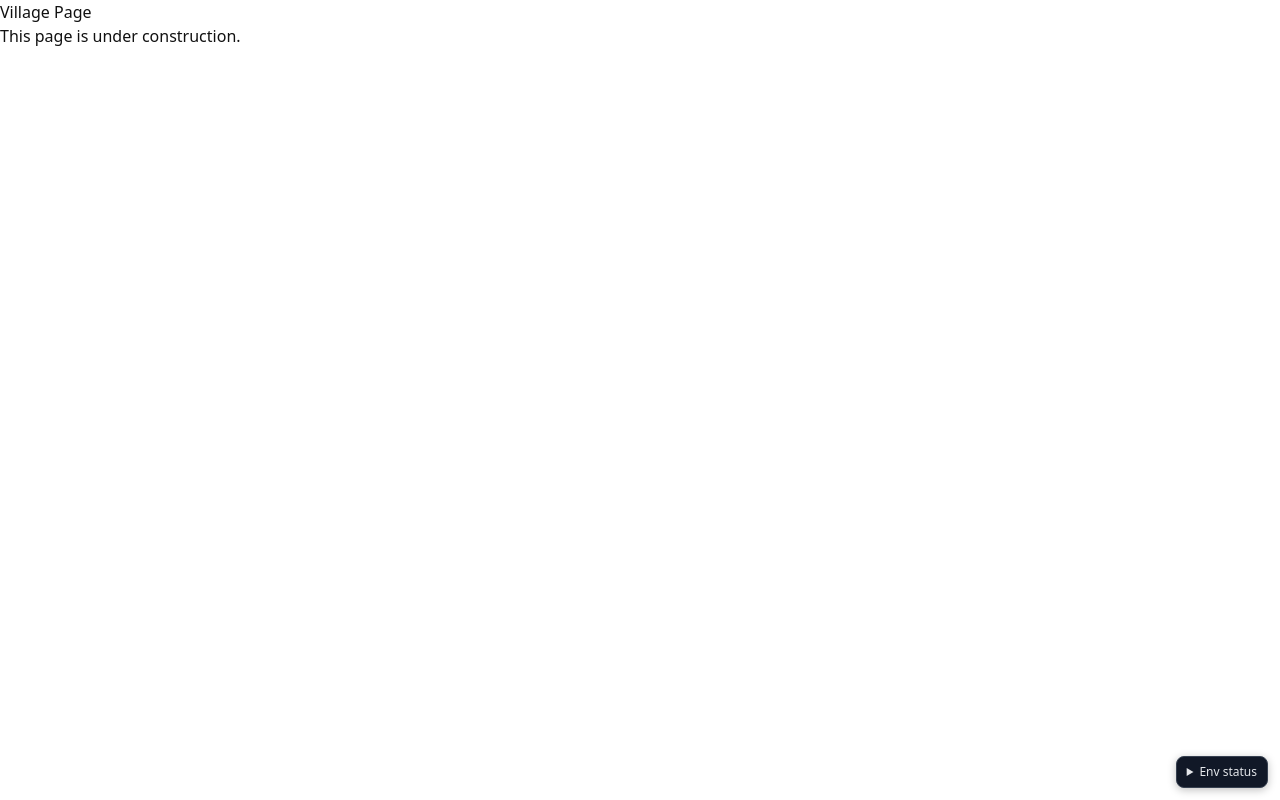
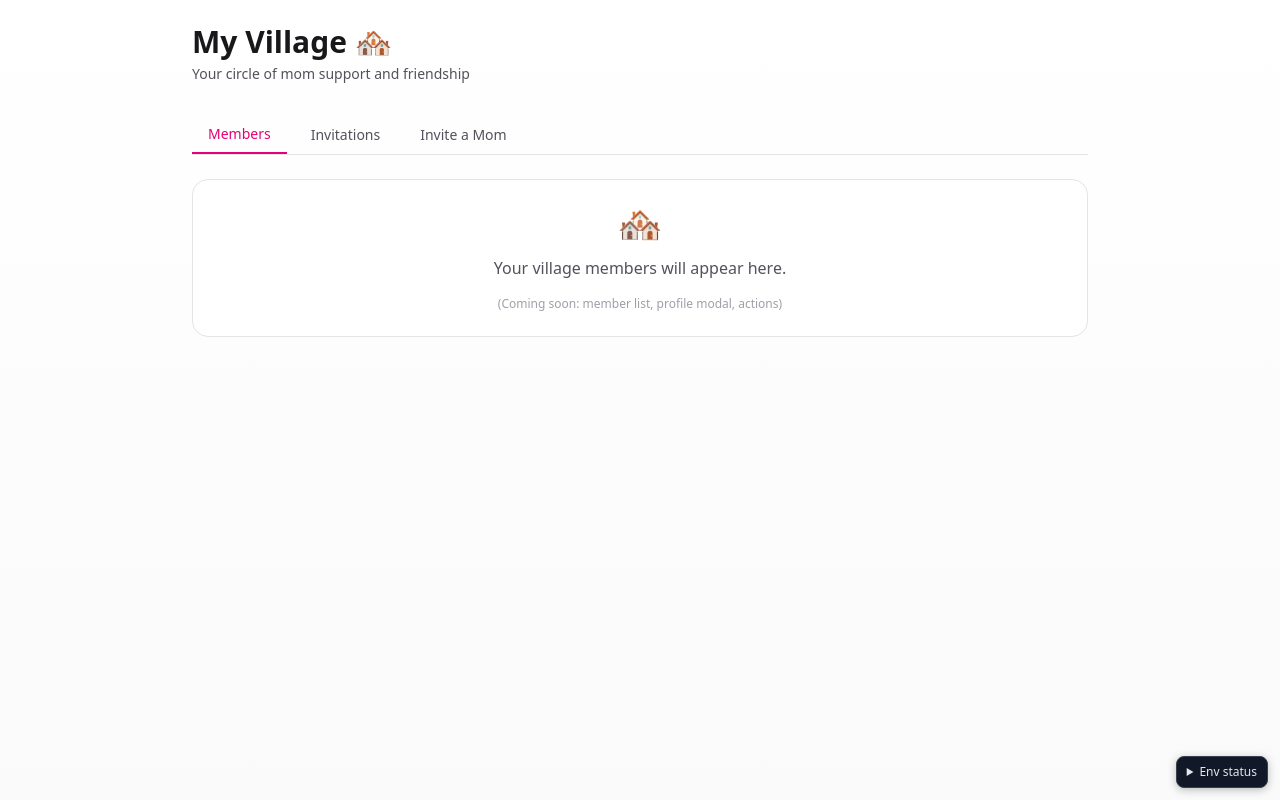
Before and after one commit to kalieaton19-lang/momvillage-frontend, a Next.js app: page /village in a window 1280 px wide. Built offline with nearby package versions, Linux system fonts and the light colour scheme; no server answers.

Commit message:
feat: scaffold My Village page with tabs and placeholders

```diff
--- a/app/village/page.tsx
+++ b/app/village/page.tsx
@@ -1,8 +1,75 @@
+import { useState } from "react";
+
 export default function VillagePage() {
+  const [activeTab, setActiveTab] = useState<'members' | 'invitations' | 'invite'>('members');
+
   return (
-    <div>
-      <h1>Village Page</h1>
-      <p>This page is under construction.</p>
+    <div className="min-h-screen bg-gradient-to-b from-white to-zinc-50 dark:from-black dark:to-zinc-900 p-6">
+      <div className="max-w-4xl mx-auto">
+        <header className="mb-8">
+          <h1 className="text-3xl font-bold text-zinc-900 dark:text-zinc-50">My Village 🏘️</h1>
+          <p className="text-sm text-zinc-600 dark:text-zinc-400 mt-1">
+            Your circle of mom support and friendship
+          </p>
+        </header>
+
+        {/* Tabs */}
+        <div className="mb-6 flex gap-2 border-b border-zinc-200 dark:border-zinc-800 overflow-x-auto">
+          <button
+            onClick={() => setActiveTab('members')}
+            className={`px-4 py-2 font-medium text-sm transition-colors whitespace-nowrap ${
+              activeTab === 'members'
+                ? 'text-pink-600 dark:text-pink-400 border-b-2 border-pink-600 dark:border-pink-400'
+                : 'text-zinc-600 dark:text-zinc-400 hover:text-zinc-900 dark:hover:text-zinc-50'
+            }`}
+          >
+            Members
+          </button>
+          <button
+            onClick={() => setActiveTab('invitations')}
+            className={`px-4 py-2 font-medium text-sm transition-colors whitespace-nowrap ${
+              activeTab === 'invitations'
+                ? 'text-pink-600 dark:text-pink-400 border-b-2 border-pink-600 dark:border-pink-400'
+                : 'text-zinc-600 dark:text-zinc-400 hover:text-zinc-900 dark:hover:text-zinc-50'
+            }`}
+          >
+            Invitations
+          </button>
+          <button
+            onClick={() => setActiveTab('invite')}
+            className={`px-4 py-2 font-medium text-sm transition-colors whitespace-nowrap ${
+              activeTab === 'invite'
+                ? 'text-pink-600 dark:text-pink-400 border-b-2 border-pink-600 dark:border-pink-400'
+                : 'text-zinc-600 dark:text-zinc-400 hover:text-zinc-900 dark:hover:text-zinc-50'
+            }`}
+          >
+            Invite a Mom
+          </button>
+        </div>
+
+        {/* Tab Content */}
+        {activeTab === 'members' && (
+          <div className="bg-white dark:bg-zinc-900 border border-zinc-200 dark:border-zinc-800 rounded-2xl p-6 text-center">
+            <div className="text-4xl mb-3">🏘️</div>
+            <p className="text-zinc-600 dark:text-zinc-400 mb-4">Your village members will appear here.</p>
+            <p className="text-zinc-400 text-xs">(Coming soon: member list, profile modal, actions)</p>
+          </div>
+        )}
+        {activeTab === 'invitations' && (
+          <div className="bg-white dark:bg-zinc-900 border border-zinc-200 dark:border-zinc-800 rounded-2xl p-6 text-center">
+            <div className="text-4xl mb-3">📬</div>
+            <p className="text-zinc-600 dark:text-zinc-400 mb-4">Your invitations will appear here.</p>
+            <p className="text-zinc-400 text-xs">(Coming soon: pending/accepted invites)</p>
+          </div>
+        )}
+        {activeTab === 'invite' && (
+          <div className="bg-white dark:bg-zinc-900 border border-zinc-200 dark:border-zinc-800 rounded-2xl p-6 text-center">
+            <div className="text-4xl mb-3">🤝</div>
+            <p className="text-zinc-600 dark:text-zinc-400 mb-4">Invite a mom to your village.</p>
+            <p className="text-zinc-400 text-xs">(Coming soon: search and invite form)</p>
+          </div>
+        )}
+      </div>
     </div>
   );
 }
```
